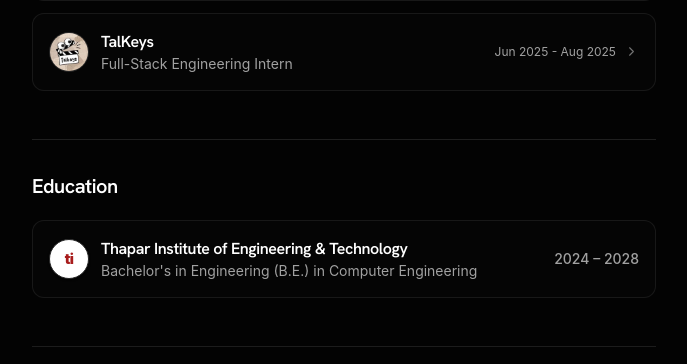
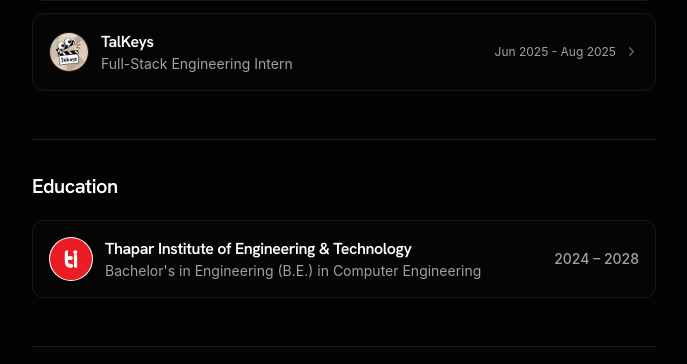
Before and after one commit to PrathamRanka/Pratham-Portfolio-Website, a Next.js app: page / in a window 1280 px wide. Shown: the part 1069-1433 px from the top of the page, without its empty margins (296-983 px from the left). Built offline with nearby package versions, Linux system fonts and the light colour scheme.

Commit message:
fix education

```diff
--- a/src/components/views/EducationView.tsx
+++ b/src/components/views/EducationView.tsx
@@ -1,36 +1,46 @@
+import Image from 'next/image';
 import { education } from '@/data/portfolio';
 
 export function EducationView() {
   return (
-    <section className="pt-8 pb-4" aria-labelledby="education-heading">
-      <hr className="border-neutral-800/80 mb-8" />
+    <section
+      className="pt-8 pb-4"
+      aria-labelledby="education-heading"
+    >
+      <hr className="mb-8 border-neutral-800/80" />
+
       <h2
         id="education-heading"
-        className="text-lg sm:text-xl font-bold text-white mb-5 tracking-tight"
+        className="mb-5 text-lg font-bold tracking-tight text-white sm:text-xl"
       >
         Education
       </h2>
 
-      <div className="rounded-xl border border-neutral-800/60 bg-neutral-950/40 p-3.5 sm:p-4 flex items-center justify-between gap-4">
-        {/* Emblem & Degrees */}
-        <div className="flex items-center gap-3 min-w-0">
-          <div className="w-10 h-10 rounded-full bg-white flex items-center justify-center shrink-0 border border-neutral-800 shadow-sm">
-            <span className="text-[#a81c1c] font-black text-sm tracking-tighter">ti</span>
+      <div className="flex items-center justify-between gap-4 rounded-xl border border-neutral-800/60 bg-neutral-950/40 p-3.5 sm:p-4">
+        <div className="flex min-w-0 items-center gap-3">
+          <div className="flex size-11 shrink-0 items-center justify-center overflow-hidden rounded-full border border-neutral-200/10 bg-white shadow-sm">
+            <Image
+              src="/education/logo.png"
+              alt="Thapar Institute of Engineering & Technology logo"
+              width={48}
+              height={48}
+              className="size-full object-contain"
+              unoptimized
+            />
           </div>
 
           <div className="min-w-0">
-            <h3 className="text-sm sm:text-base font-semibold text-white tracking-tight">
+            <h3 className="text-sm font-semibold tracking-tight text-white sm:text-base">
               {education.institution}
             </h3>
-            <p className="text-xs sm:text-sm text-neutral-400 mt-0.5">
+            <p className="mt-0.5 text-xs text-neutral-400 sm:text-sm">
               Bachelor&apos;s in Engineering (B.E.) in {education.department}
             </p>
           </div>
         </div>
 
-        {/* Batch / Dates */}
         <div className="shrink-0 text-right">
-          <span className="text-xs sm:text-sm text-neutral-400 font-medium">
+          <span className="text-xs font-medium text-neutral-400 sm:text-sm">
             2024 – {education.batch}
           </span>
         </div>
```
Also changed, not shown: public/education/logo.png (added).
